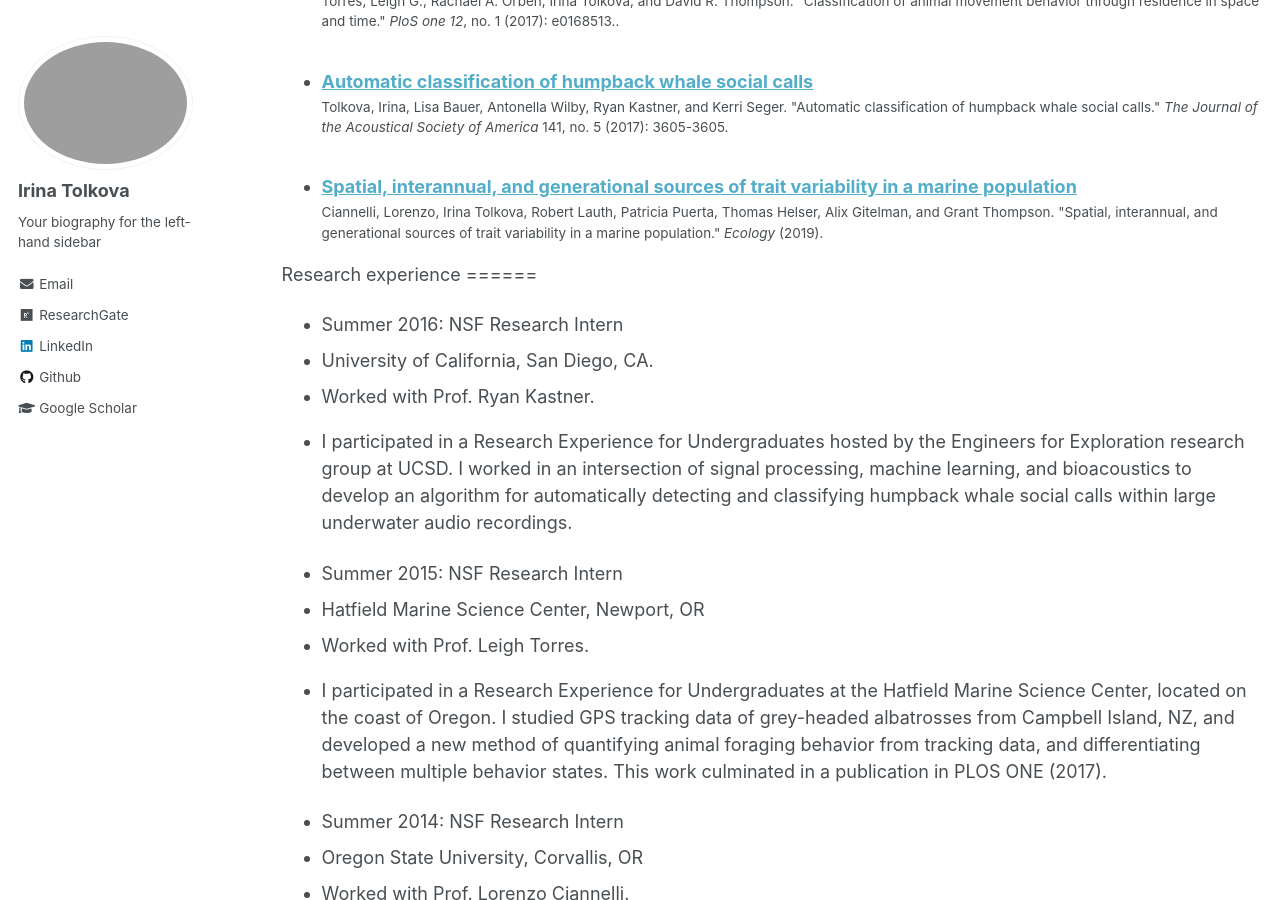
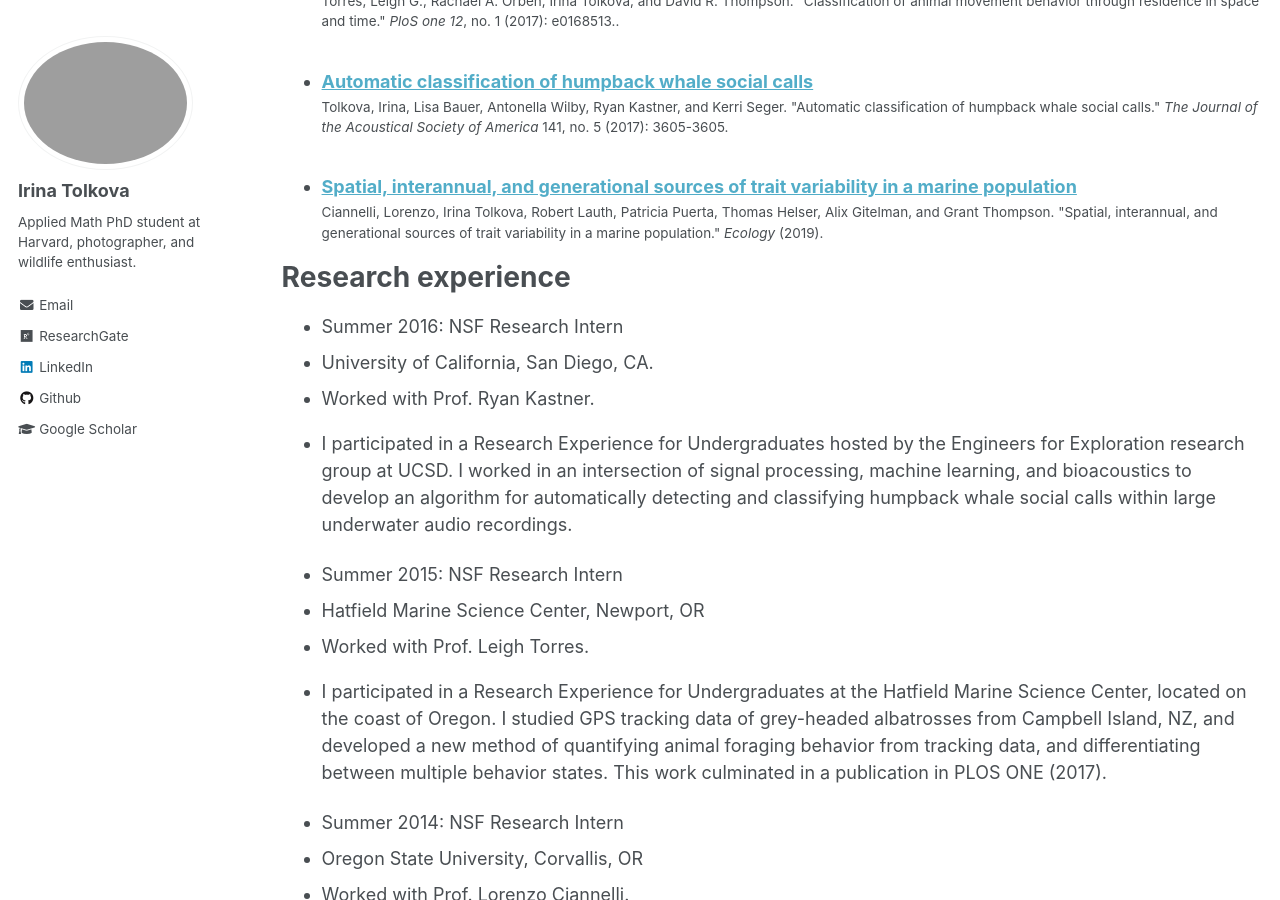
Before and after one commit to avokloti/avokloti.github.io, a Jekyll site: the page built from _pages/cv.md, in a window 1280 px wide and 900 px high, scrolled down 491 px. Built offline with Jekyll 4.4.1, drawn with Linux system fonts in a browser that asks for light colours.

Commit message:
Minor changes...

```diff
--- a/_config.yml
+++ b/_config.yml
@@ -82,7 +82,7 @@ analytics:
 author:
   name             : "Irina Tolkova"
   avatar           : "profile_pic.png"
-  bio              : "Your biography for the left-hand sidebar"
+  bio              : "Applied Math PhD student at Harvard, photographer, and wildlife enthusiast."
   location         :
   employer         :
   pubmed           :
--- a/_pages/cv.md
+++ b/_pages/cv.md
@@ -22,7 +22,7 @@ Publications
   {% endfor %}</ul>
 
 Research experience
-  ======
+======
   * Summer 2016: NSF Research Intern
   * University of California, San Diego, CA.
   * Worked with Prof. Ryan Kastner.
```
